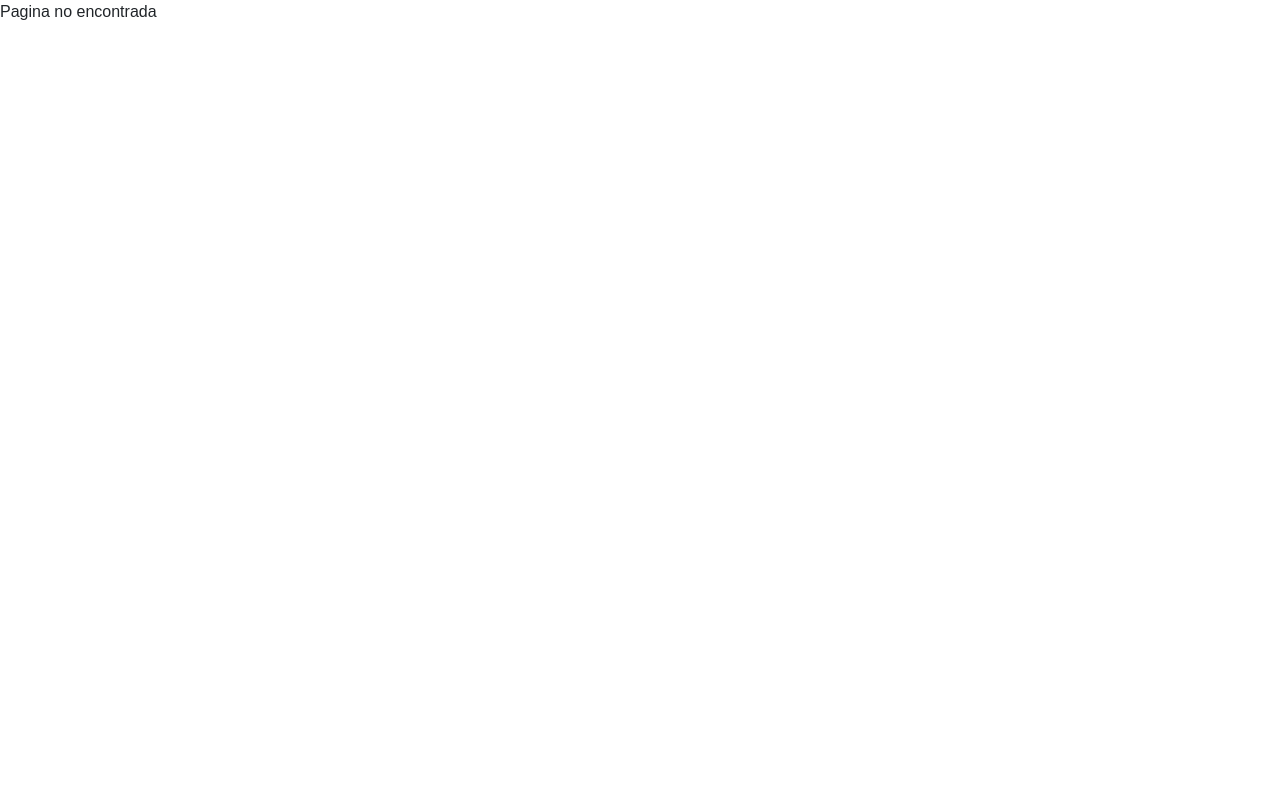
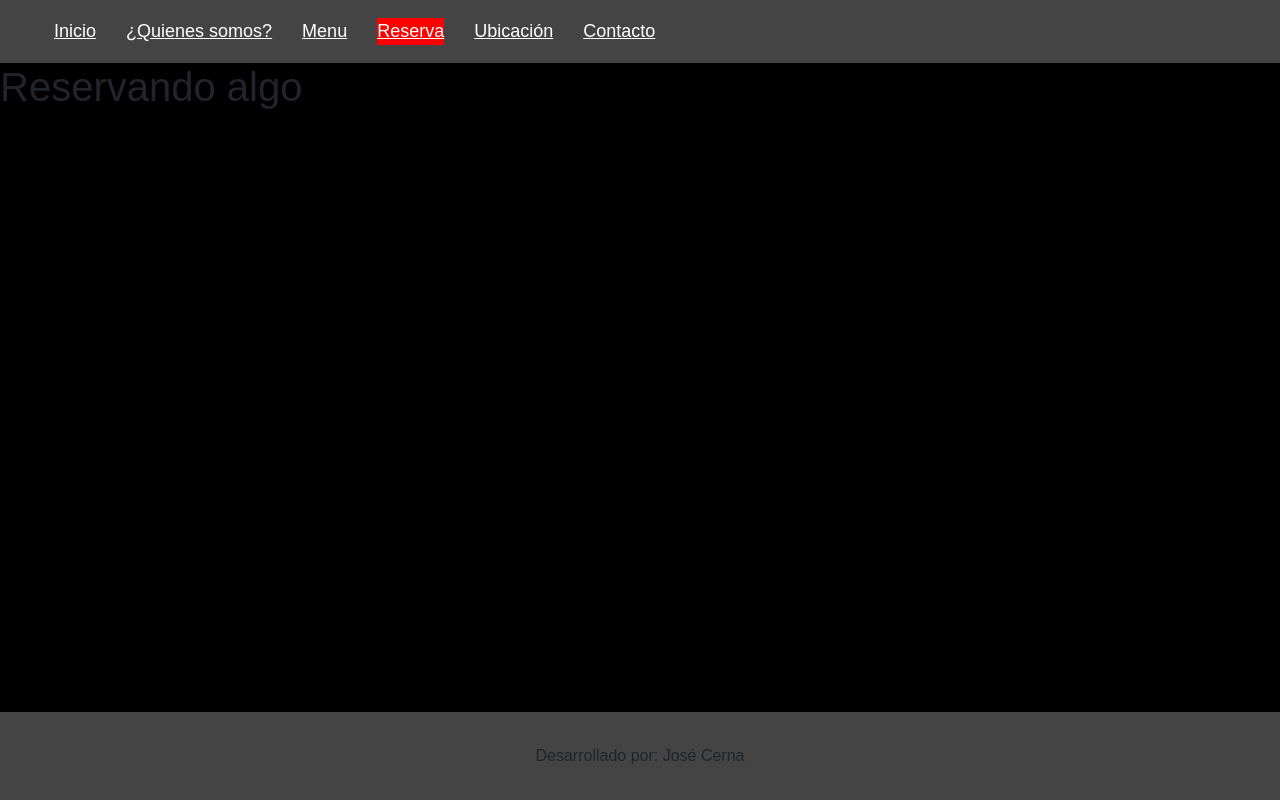
Before and after one commit to JsCerna/cuarto-proyecto, a React (Create React App) app: page /reserva in a window 1280 px wide. Built offline with nearby package versions, Linux system fonts and the light colour scheme.

Commit message:
Avanzando

```diff
--- a/src/App.js
+++ b/src/App.js
@@ -8,6 +8,7 @@ import Informacion from './Components/Informacion/Informacion';
 import Contacto from './Components/Contacto/Contacto';
 import Ubicacion from './Components/Ubicacion/Ubicacion';
 import Menu from './Components/Menu/Menu';
+import Reserva from './Components/Reservas/Reserva';
 
 
 function App() {
@@ -24,6 +25,10 @@ function App() {
     <Route
       path="/menu"
       element={<Menu />}
+    />
+    <Route
+      path="/reserva"
+      element={<Reserva />}
     />
     <Route
     path="/informacion"
--- a/src/Components/Navbar.js
+++ b/src/Components/Navbar.js
@@ -5,6 +5,7 @@ const Navbar = () => {
         <NavLink to="/">Inicio</NavLink>
         <NavLink to="/informacion">¿Quienes somos?</NavLink>
         <NavLink to="/menu">Menu</NavLink>
+        <NavLink to="/reserva">Reserva</NavLink>
         <NavLink to="/ubicacion">Ubicación</NavLink>
         <NavLink to="/contacto">Contacto</NavLink>
 
--- /dev/null
+++ b/src/Components/Reservas/Reserva.js
@@ -0,0 +1,9 @@
+import React from 'react'
+
+const Reserva = () => {
+  return (
+    <h1>Reservando algo</h1>
+  )
+}
+
+export default Reserva
--- a/src/Views/Home.js
+++ b/src/Views/Home.js
@@ -1,12 +1,13 @@
 import React from 'react'
-import jauria from '../assets/img/jauria.jpeg'
+// import jauria from '../assets/img/jauria.jpeg'
+
 
 const Home = () => {
   return (
     <main className='planilla'>
       <h1>Bienvenidos al restaurant Jauria</h1>
       <div className='foto'>
-      <img src={jauria} />
+      <img src="https://i.ibb.co/NWBPmQz/jauria.jpg" alt='..' />
       </div>
     </main>
   )
```
Also changed, not shown: src/Components/Reservas/reserva.css (added).
